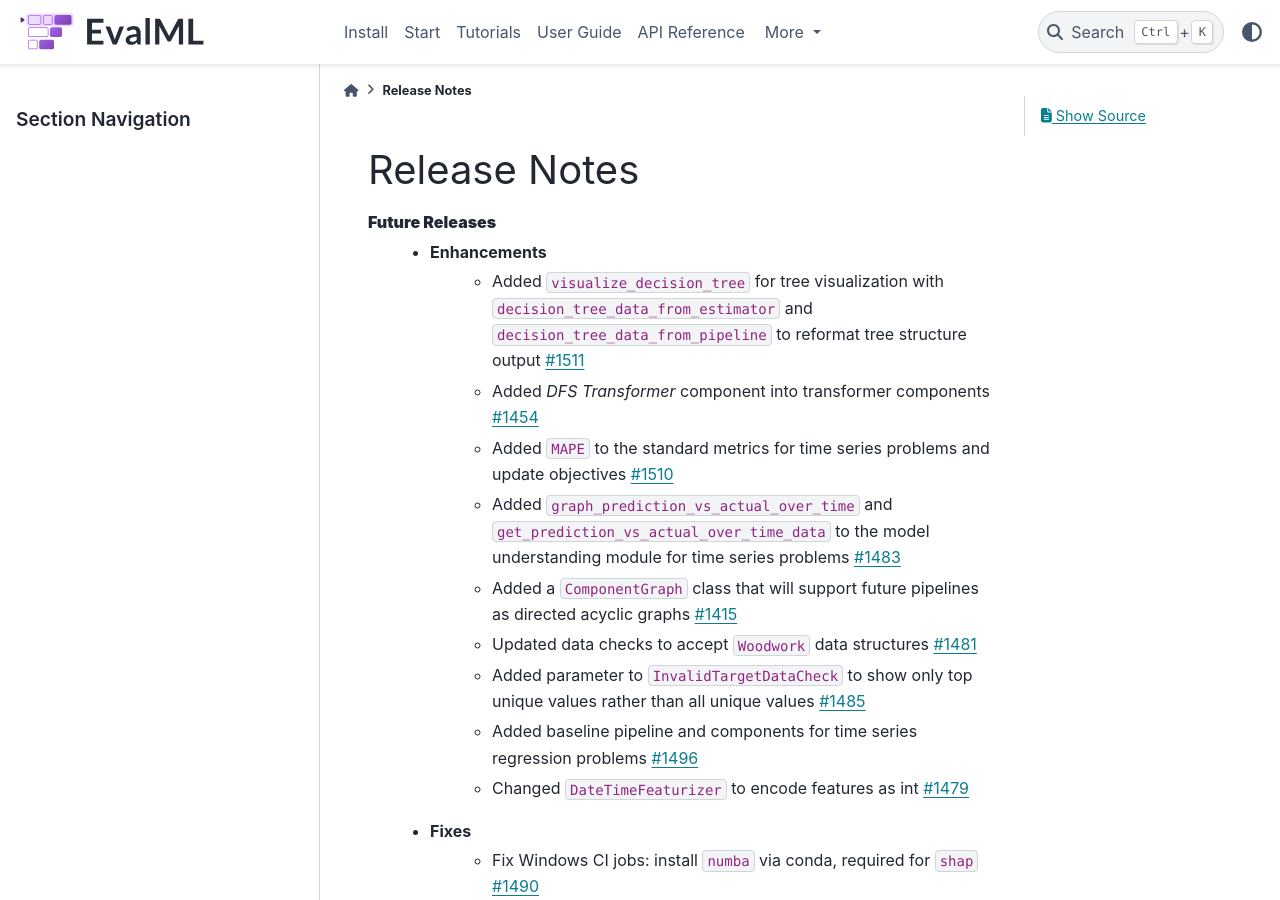
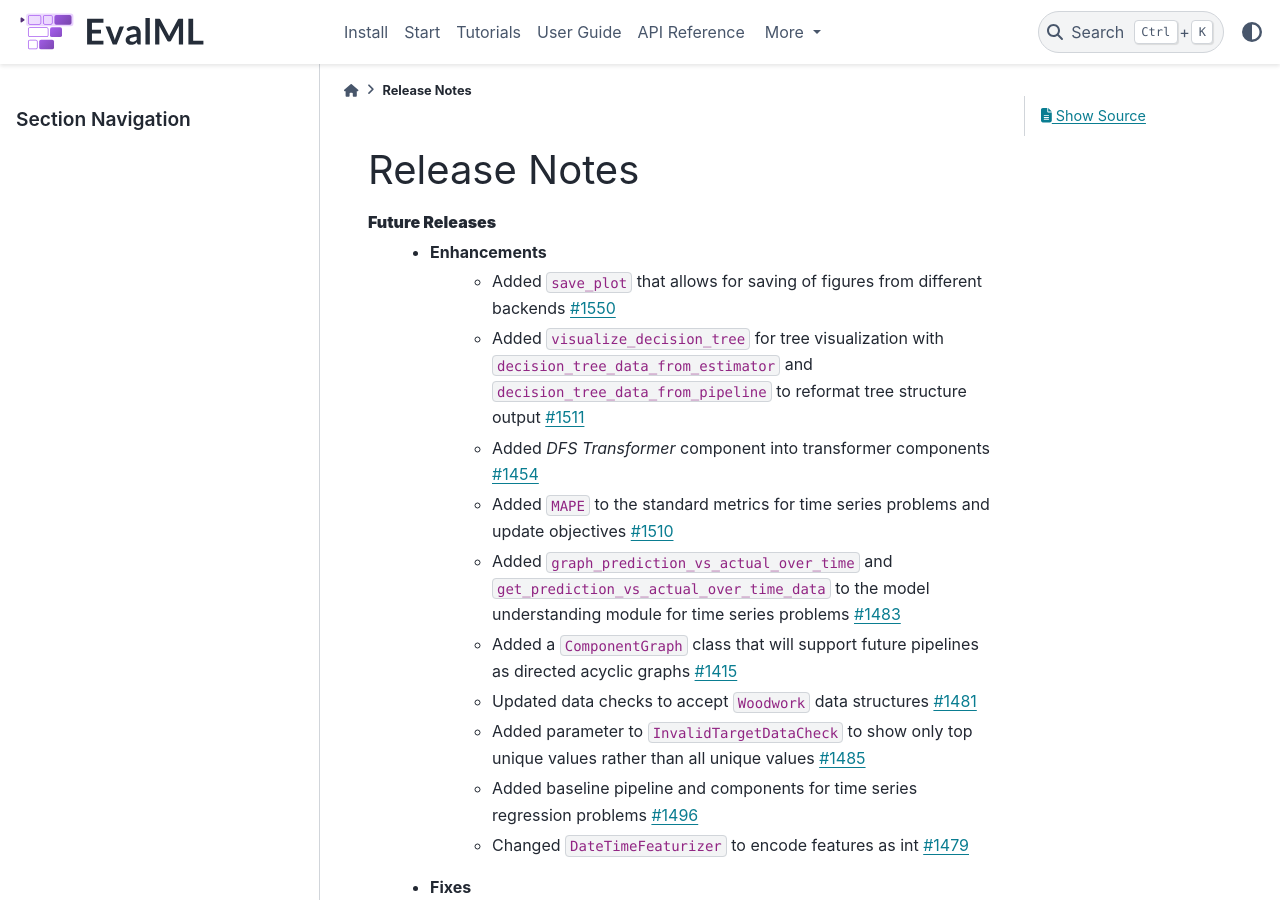
Before and after one commit to alteryx/evalml, a Sphinx documentation site: the page built from docs/source/release_notes.rst, in a window 1280 px wide and 900 px high. Built offline with Sphinx 7.4.7 and the PyData theme 0.15.4, drawn with Linux system fonts in a browser that asks for light colours; comment, search, counter and statistics services are not loaded.

Commit message:
Updated release_notes.rst

```diff
--- a/docs/source/release_notes.rst
+++ b/docs/source/release_notes.rst
@@ -3,6 +3,7 @@ Release Notes
 
 **Future Releases**
     * Enhancements
+        * Added ``save_plot`` that allows for saving of figures from different backends :pr:`1550`
         * Added ``visualize_decision_tree`` for tree visualization with ``decision_tree_data_from_estimator`` and ``decision_tree_data_from_pipeline`` to reformat tree structure output :pr:`1511`
         * Added `DFS Transformer` component into transformer components :pr:`1454`
         * Added ``MAPE`` to the standard metrics for time series problems and update objectives :pr:`1510`
```
